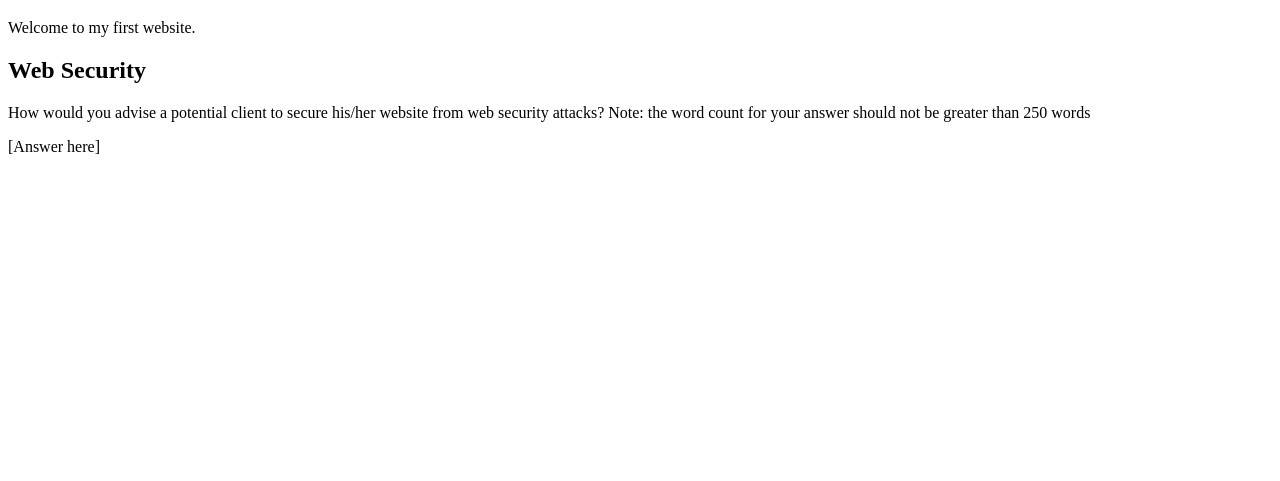
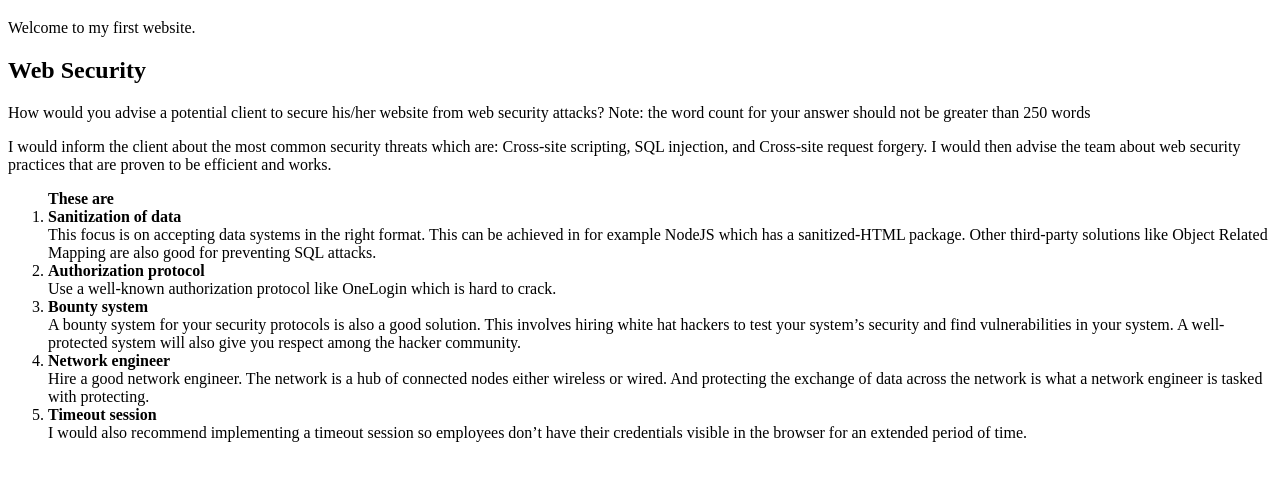
Before and after one commit to Noroff-FEU-Assignments/cross-course-project-half6, a plain HTML site: page index.html in a window 1280 px wide. Shown: the part 61-542 px from the top of the page. Drawn offline with Linux system fonts and the light colour scheme.

Commit message:
course assigment

```diff
--- a/index.html
+++ b/index.html
@@ -11,6 +11,24 @@
     <p>Welcome to my first website.</p>
     <h2>Web Security</h2>
     <p id="web-security-question">How would you advise a potential client to secure his/her website from web security attacks? Note: the word count for your answer should not be greater than 250 words</p>
-    <p id="web-security-answer">[Answer here]</p>
+    <p id="web-security-answer">I would inform the client about the most common security threats which are: Cross-site scripting, SQL injection, and Cross-site request forgery.
+        I would then advise the team about web security practices that are proven to be efficient and works.
+        <ol><strong>These are</strong>
+            <li><strong>Sanitization of data</strong><br>
+                This focus is on accepting data systems in the right format. This can be achieved in for example NodeJS which has a sanitized-HTML package. Other third-party solutions like Object Related Mapping are also good for preventing SQL attacks.</li>
+                <li><strong>Authorization protocol</strong><br>
+                    Use a well-known authorization protocol like OneLogin which is hard to crack.</li>
+
+
+                <li><strong>Bounty system</strong><br>
+                    A bounty system for your security protocols is also a good solution. This involves hiring white hat hackers to test your system’s security and find vulnerabilities in your system.
+                    A well-protected system will also give you respect among the hacker community.</li>
+                    <li><strong>Network engineer</strong><br>
+                        Hire a good network engineer. The network is a hub of connected nodes either wireless or wired. And protecting the exchange of data across the network is what a network engineer is tasked with protecting.
+                    </li>
+                    <li><strong>Timeout session</strong><br>
+                        I would also recommend implementing a timeout session so employees don’t have their credentials visible in the browser for an extended period of time.</li>
+        </ol>
+
 </body>
 </html>
```
